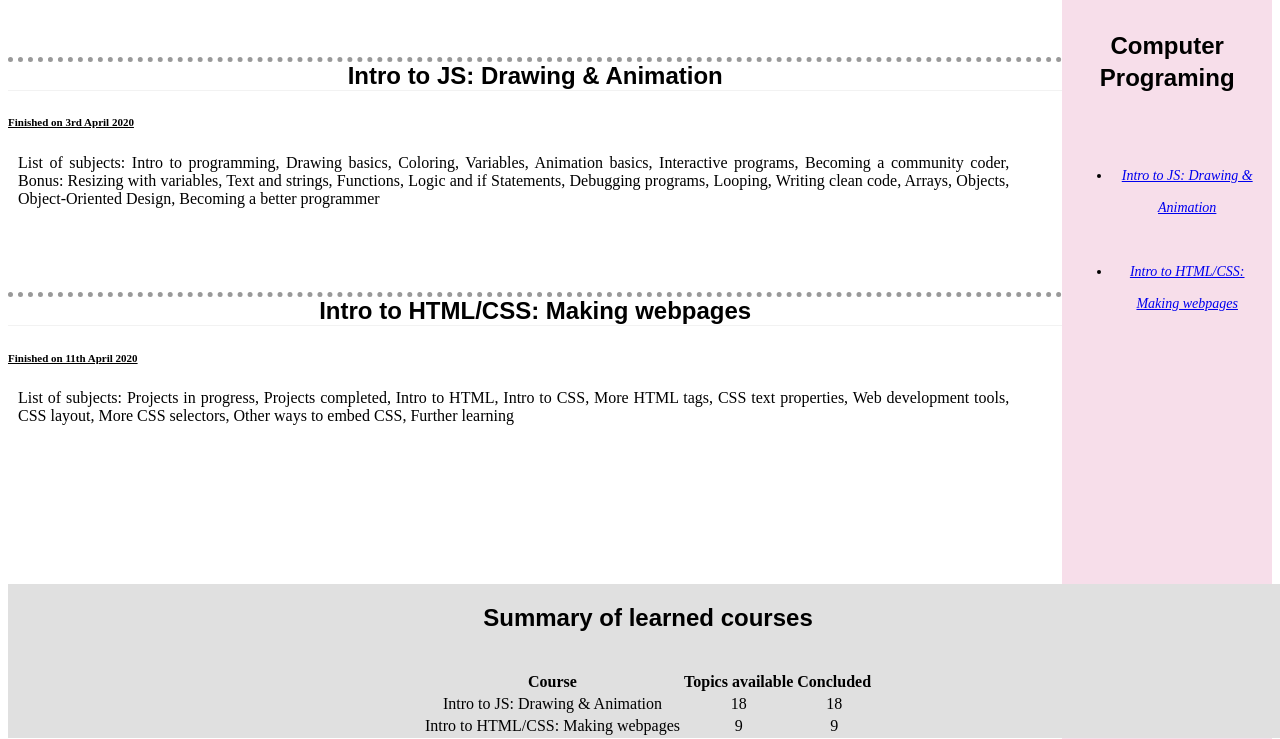
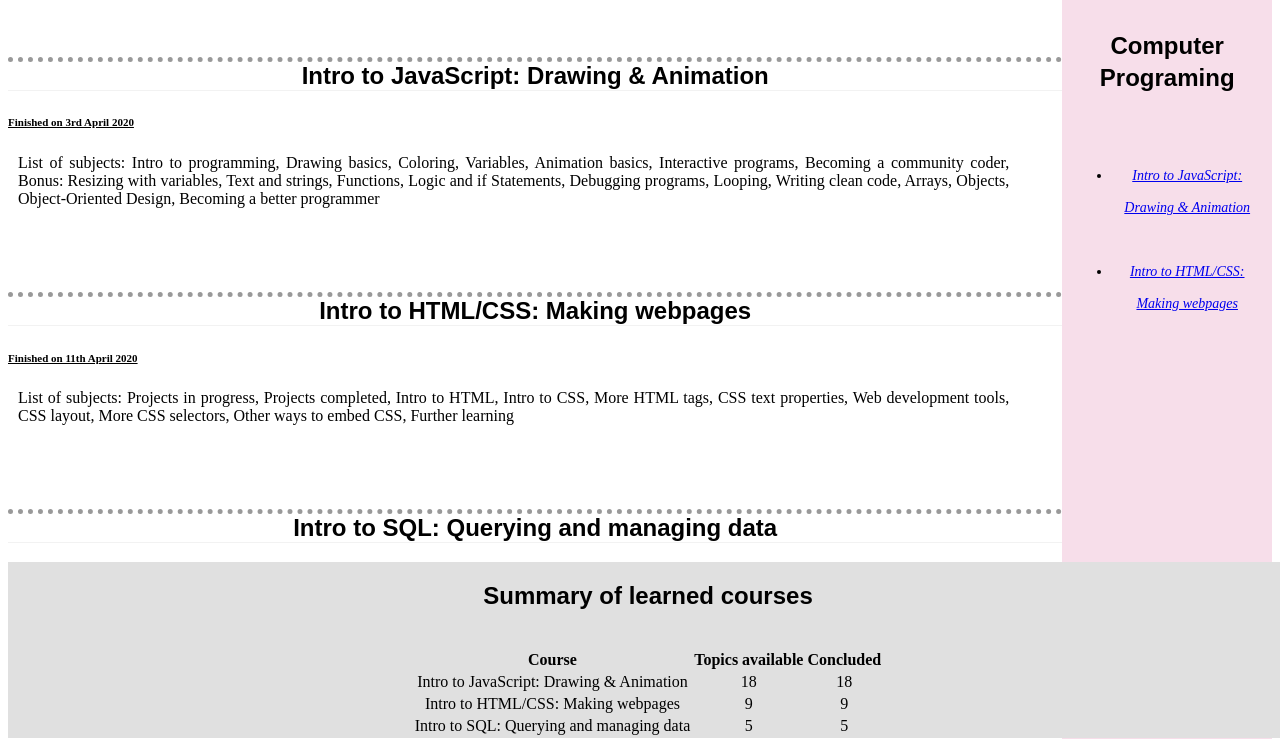
Before and after one commit to catiafigueiredo/catiafigueiredo.github.io, a plain HTML site: page index.html in a window 1280 px wide. Shown: the part 61-800 px from the top of the page. Drawn offline with Linux system fonts and the light colour scheme.

Commit message:
Update index.html

```diff
--- a/index.html
+++ b/index.html
@@ -63,14 +63,14 @@
             <h2>Computer Programing</h2>
             <br>
             <ul id="contents">
-                <li><a href="#java-script">Intro to JS: Drawing & Animation</a></li><br>
+                <li><a href="#java-script">Intro to JavaScript: Drawing & Animation</a></li><br>
                 <li><a href="#html-css">Intro to HTML/CSS: Making webpages</a></li></ul>
         </div>
 
         <div class="main-area">
             <h1>Cátia's records</h1>
             <br>
-            <h2>Intro to JS: Drawing & Animation</h2>
+            <h2>Intro to JavaScript: Drawing & Animation</h2>
             <h6>Finished on 3rd April 2020</h6>
             <p>List of subjects: Intro to programming, Drawing basics, Coloring, Variables, Animation basics, Interactive programs, Becoming a community coder, Bonus: Resizing with variables, Text and strings, Functions, Logic and if Statements, Debugging programs, Looping, Writing clean code, Arrays, Objects, Object-Oriented Design, Becoming a better programmer</p><br>
             <br>
@@ -79,6 +79,12 @@
             <h2>Intro to HTML/CSS: Making webpages</h2>
             <h6>Finished on 11th April 2020</h6>
             <p>List of subjects: Projects in progress, Projects completed, Intro to HTML, Intro to CSS, More HTML tags, CSS text properties, Web development tools, CSS layout, More CSS selectors, Other ways to embed CSS, Further learning</p><br>
+            <br>
+            <br>
+
+            <h2>Intro to SQL: Querying and managing data</h2>
+            <h6>Finished on 15th April 2020</h6>
+            <p>List of subjects: SQL basics, More advanced SQL queries, Relational queries in SQL, Modifying databases with SQL, Further learning in SQL</p><br>
             <br>
             <br>
         </div>
@@ -95,7 +101,7 @@
                 </thead>
                 <tbody>
                     <tr>
-                        <td>Intro to JS: Drawing & Animation</td>
+                        <td>Intro to JavaScript: Drawing & Animation</td>
                         <td>18</td>
                         <td>18</td>
                     </tr>
@@ -104,6 +110,11 @@
                         <td>9</td>
                         <td>9</td>
                     </tr>
+                    <tr>
+                        <td>Intro to SQL: Querying and managing data</td>
+                        <td>5</td>
+                        <td>5</td>
+                    </tr>
                 </tbody><br>
             </table>
         </div>
```
